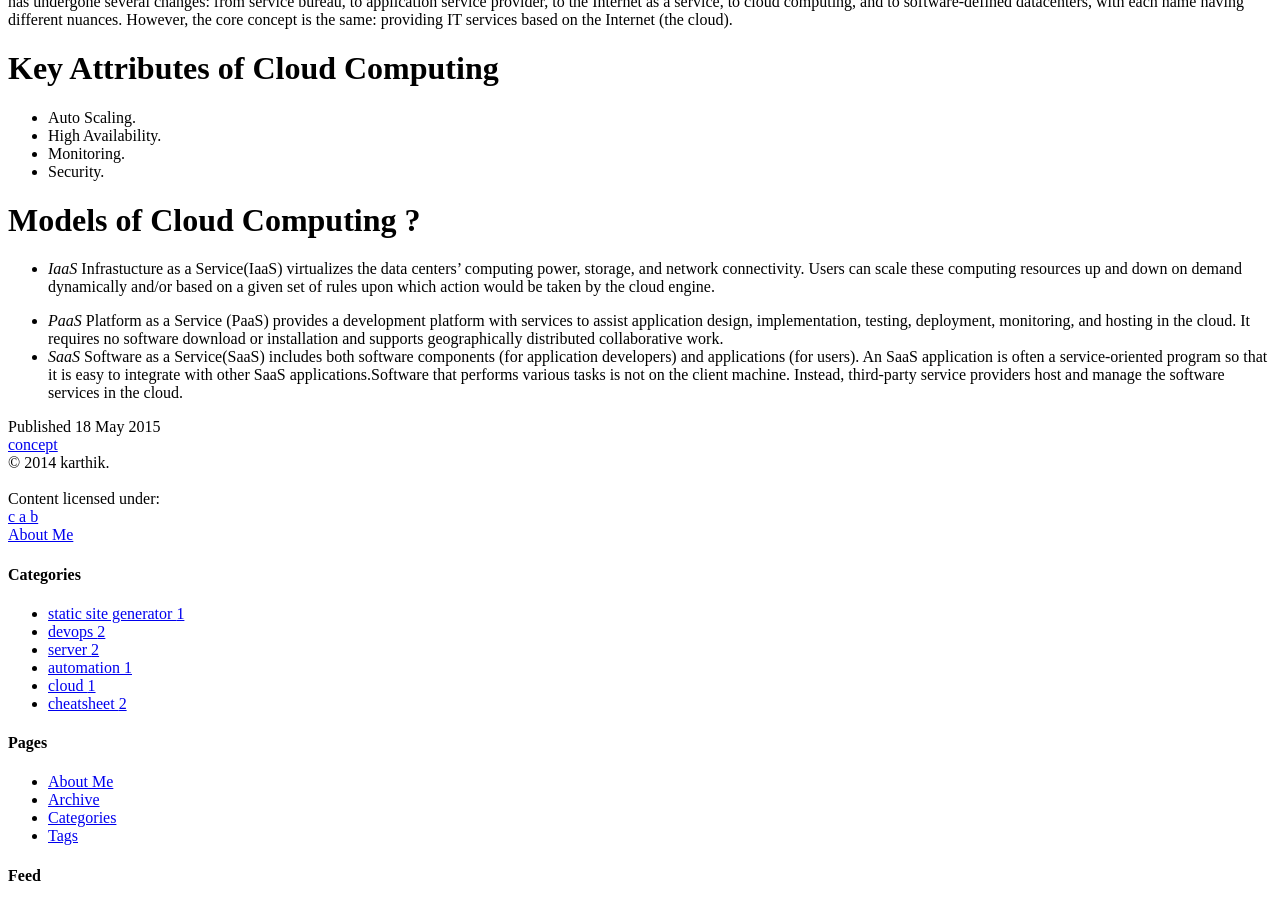
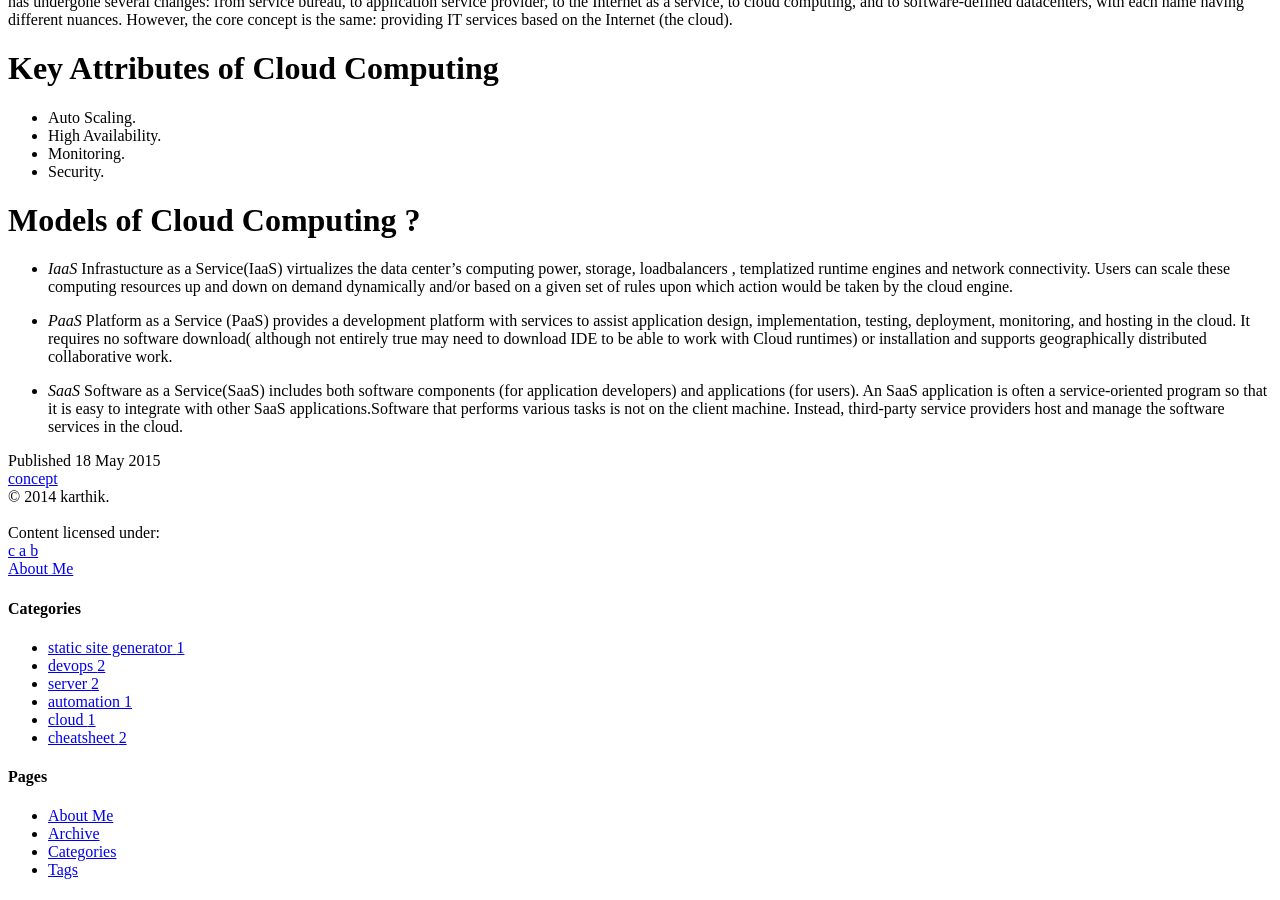
Before and after one commit to karpra/karpra.github.io, a Jekyll site: the page built from _posts/2015-5-18-Introduction to cloud computing.md, in a window 1280 px wide and 900 px high, scrolled down 476 px. Built offline with Jekyll 4.4.1, drawn with Linux system fonts in a browser that asks for light colours; nearby versions of some CDN libraries; library files that are not in the unit come from our copies.

Commit message:
Update 2015-5-18-Introduction to cloud computing.md

```diff
--- a/_posts/2015-5-18-Introduction to cloud computing.md
+++ b/_posts/2015-5-18-Introduction to cloud computing.md
@@ -18,9 +18,10 @@ The concept of cloud computing has existed for 50 years, since the beginning of
 
 # Models of Cloud Computing ?
 + *IaaS*
-Infrastucture as a Service(IaaS) virtualizes the data centers’ computing power, storage, and network connectivity. Users can scale these computing resources up and down on demand dynamically and/or based on a given set of rules upon which action would be taken by the cloud engine.
+Infrastucture as a Service(IaaS) virtualizes the data center's computing power, storage, loadbalancers , templatized runtime engines and network connectivity. Users can scale these computing resources up and down on demand dynamically and/or based on a given set of rules upon which action would be taken by the cloud engine.
 
 + *PaaS*
-Platform as a Service (PaaS) provides a development platform with services to assist application design, implementation, testing, deploy­ment, monitoring, and hosting in the cloud. It requires no software download or installation and supports geographi­cally distributed collaborative work.
+Platform as a Service (PaaS) provides a development platform with services to assist application design, implementation, testing, deploy­ment, monitoring, and hosting in the cloud. It requires no software download( although not entirely true may need to download IDE to be able to work with Cloud runtimes) or installation and supports geographi­cally distributed collaborative work.
+
 + *SaaS*
  Software as a Service(SaaS) includes both software components (for application developers) and applications (for users). An SaaS application is often a service-oriented program so that it is easy to integrate with other SaaS applications.Software that performs various tasks is not on the client machine. Instead, third-party service providers host and manage the software services in the cloud.
```
